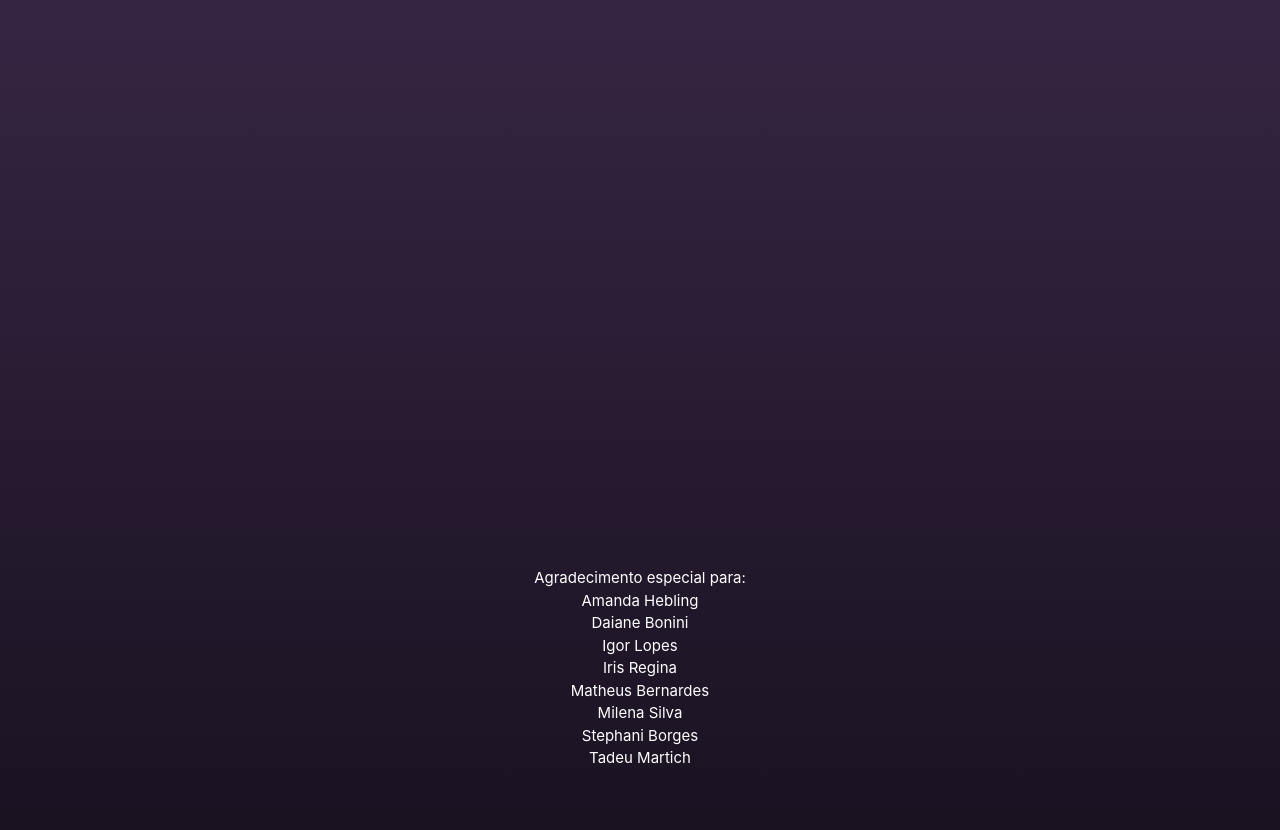
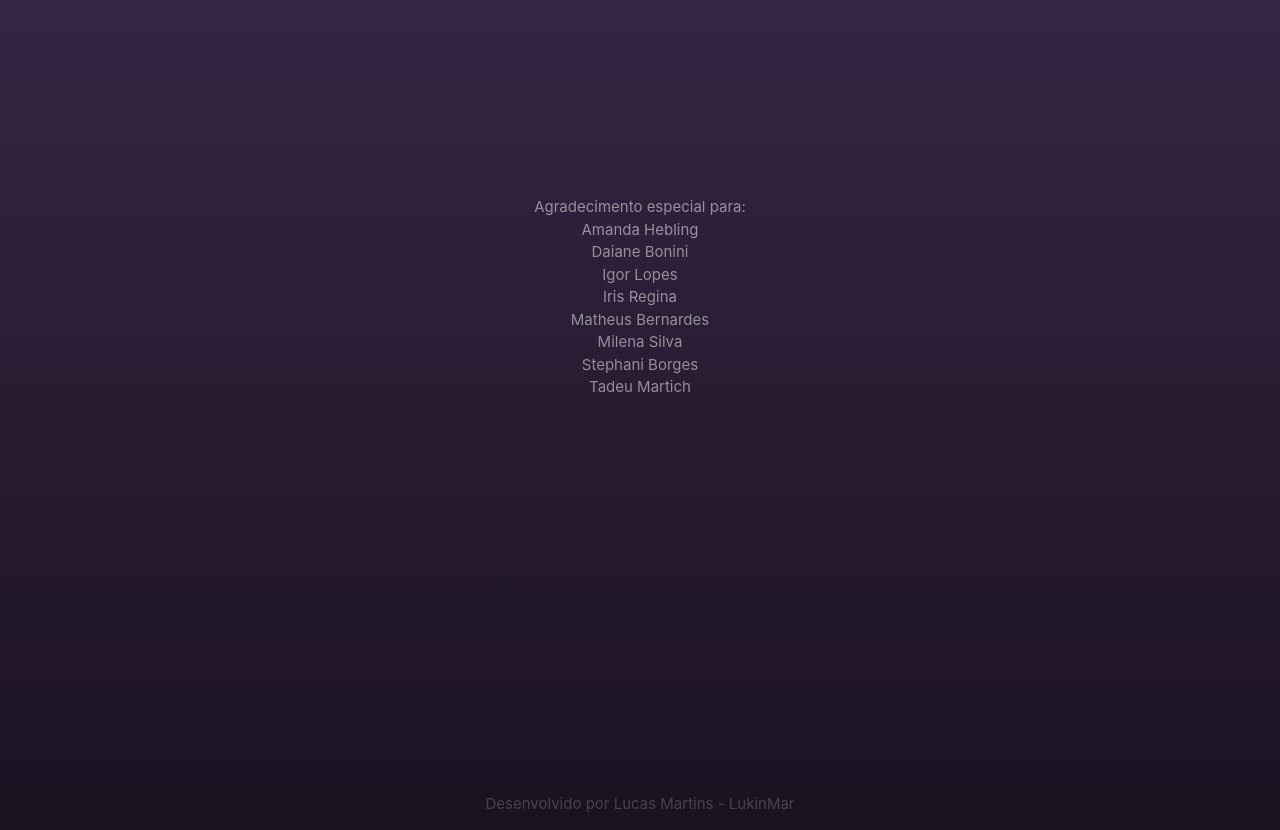
Before and after one commit to LukinMar/toiletfy, a PHP site: page /sobre.html in a window 1280 px wide. Shown: the part 388-1218 px from the top of the page. Run offline with PHP 8.4, Linux system fonts and the light colour scheme.

Commit message:
Update sobre.css

```diff
--- a/css/sobre.css
+++ b/css/sobre.css
@@ -113,20 +113,33 @@ body {
 }
 #desenvolvidopor {
   display: block;
-  margin-block-start: 1em;
-  margin-block-end: 1em;
-  margin-inline-start: 0px;
-  margin-inline-end: 0px;
   color: white;
   padding-top: 15%;
+  opacity: 0.2;
+  bottom: 0;
+  position: fixed;
+  width: 100%;
+  text-align: center;
 }
 
 #contribuicoes {
-  display: block;
-  margin-block-start: 1em;
-  margin-block-end: 1em;
-  margin-inline-start: 0px;
-  margin-inline-end: 0px;
+  width: 100%;
+  height: 50px;
+  text-align: center;
+  position: absolute;
+  top: 50%;
+  margin-top: -25px;
   color: white;
-  padding-top: 70%;
+  opacity: 0.5;
 }
+
+#versao {
+  color: white;
+  width: 100%;
+  height: 50px;
+  text-align: center;
+  position: absolute;
+  top: 40%;
+  margin-top: -25px;
+  opacity: 0.2;
+}
```
